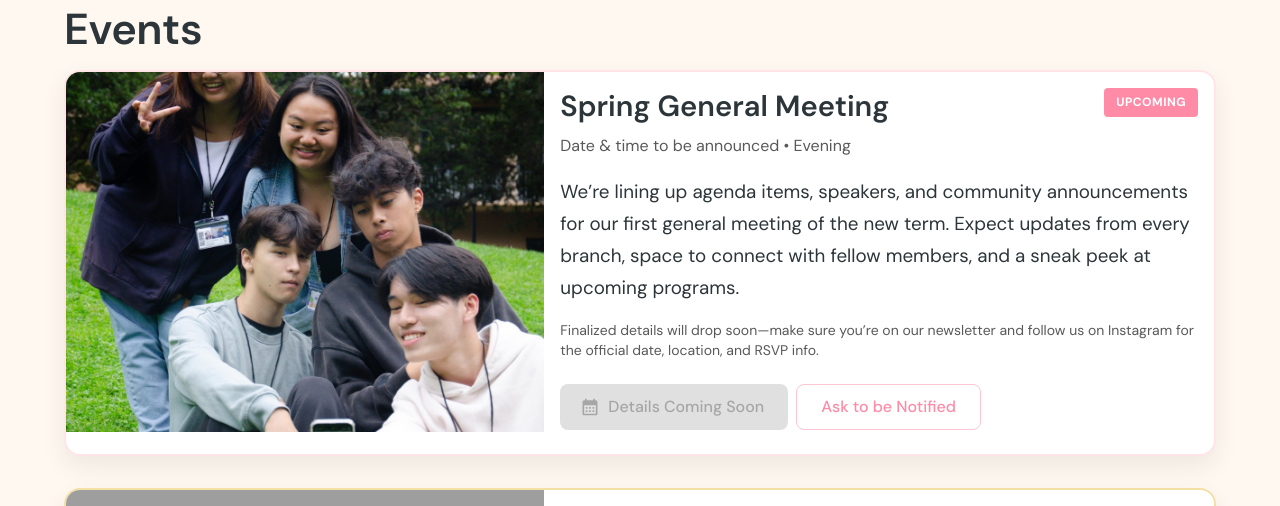
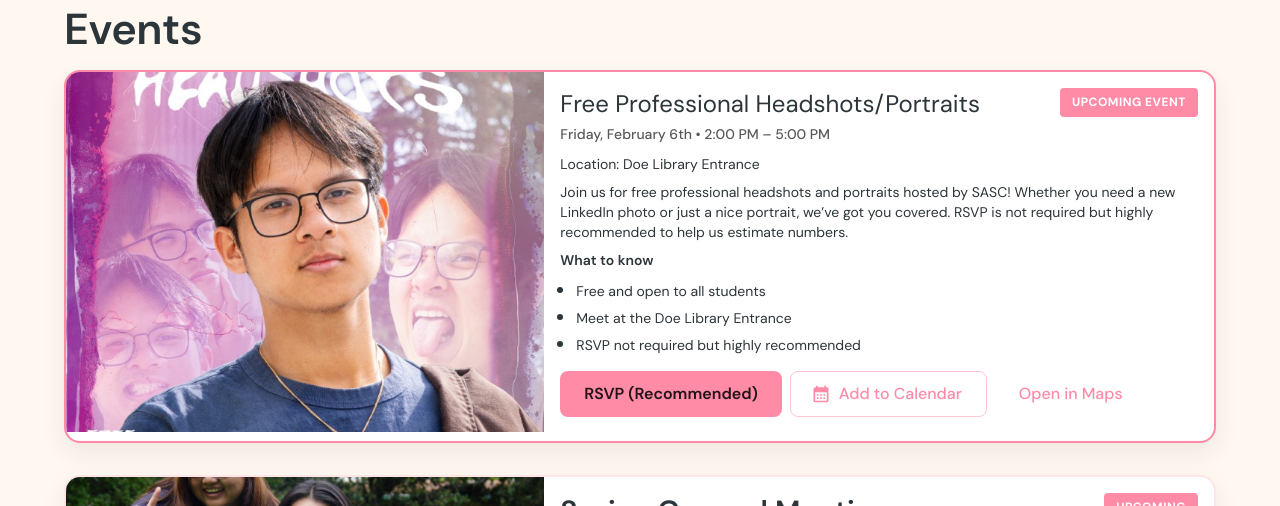
Before and after one commit to khoaang/ucbsasc, a React (Vite) app: page /events in a window 1280 px wide. Shown: the part 125-631 px from the top of the page. Built offline with nearby package versions, Linux system fonts and the light colour scheme; no server answers; grey boxes are pictures that could not be loaded.

Commit message:
Add upcoming event: Include Professional Headshots event for February 2026 in Events component

```diff
--- /dev/null
+++ b/src/components/events/ProfessionalHeadshotsFeb2026.tsx
@@ -0,0 +1,216 @@
+import { Box, Button, Stack, Typography, TextField, Alert, Dialog, DialogTitle, DialogContent, DialogActions, useTheme, useMediaQuery } from '@mui/material';
+import CalendarMonthIcon from '@mui/icons-material/CalendarMonth';
+import CheckCircleIcon from '@mui/icons-material/CheckCircle';
+import { useState } from 'react';
+import { addEventRsvp } from '../../firebase/rsvps';
+import { auth } from '../../firebase/config';
+import { signInAnonymously } from 'firebase/auth';
+import EventCard from './EventCard';
+
+const ProfessionalHeadshotsFeb2026 = () => {
+  const theme = useTheme();
+  const fullScreen = useMediaQuery(theme.breakpoints.down('sm'));
+
+  const title = 'Free Professional Headshots/Portraits';
+  const location = 'Doe Library Entrance';
+  const details = 'Join us for free professional headshots and portraits hosted by SASC! Whether you need a new LinkedIn photo or just a nice portrait, we’ve got you covered. RSVP is not required but highly recommended to help us estimate numbers.';
+  // Feb 6, 2026 2:00 PM - 5:00 PM PST
+  // 2:00 PM PST = 22:00 UTC (Standard Time)
+  const gcalUrl = `https://calendar.google.com/calendar/render?action=TEMPLATE&text=${encodeURIComponent(title)}&dates=20260206T220000Z/20260207T010000Z&details=${encodeURIComponent(details)}&location=${encodeURIComponent(location)}`;
+  const mapsUrl = `https://www.google.com/maps/search/?api=1&query=${encodeURIComponent('Doe Library UC Berkeley')}`;
+
+  const [open, setOpen] = useState(false);
+  const [name, setName] = useState('');
+  const [email, setEmail] = useState('');
+  const [submitting, setSubmitting] = useState(false);
+  const [success, setSuccess] = useState<boolean>(false);
+  const [error, setError] = useState<string | null>(null);
+
+  const isFirebaseConfigured = Boolean(
+    import.meta.env.VITE_FIREBASE_API_KEY &&
+    import.meta.env.VITE_FIREBASE_PROJECT_ID &&
+    import.meta.env.VITE_FIREBASE_APP_ID
+  );
+
+  const handleClickOpen = () => {
+    setOpen(true);
+  };
+
+  const handleClose = () => {
+    setOpen(false);
+    // Only reset form if successful to allow correction of errors without retyping
+    if (success) {
+      setTimeout(() => {
+        setSuccess(false);
+        setName('');
+        setEmail('');
+        setError(null);
+      }, 500); // Small delay to avoid flashing content during close
+    }
+  };
+
+  const handleSubmit = async (e: React.FormEvent) => {
+    e.preventDefault();
+    setError(null);
+
+    if (!name.trim() || !email.trim()) {
+      setError('Please enter your name and email.');
+      return;
+    }
+    try {
+      setSubmitting(true);
+      if (!auth.currentUser) {
+        try { await signInAnonymously(auth); } catch (authErr: any) {
+          console.error('Anonymous auth failed:', authErr?.code, authErr?.message, authErr);
+        }
+      }
+      await addEventRsvp('professional-headshots-2026-02-06', name.trim(), email.trim());
+      setSuccess(true);
+    } catch (err: any) {
+      console.error('RSVP submit failed:', err?.code, err?.message, err);
+      setError(`${err?.code || 'Error'}: ${err?.message || 'Something went wrong. Please try again.'}`);
+    } finally {
+      setSubmitting(false);
+    }
+  };
+
+  return (
+    <EventCard
+      statusLabel="UPCOMING EVENT"
+      statusBgColor="primary.main"
+      borderColor="primary.main"
+      image={{ src: '/headshots-feb6.png', alt: 'Free Professional Headshots Flyer' }}
+    >
+      <Box>
+        <Typography variant="h5" component="h2" sx={{ mb: 0.5 }}>
+          {title}
+        </Typography>
+        <Typography variant="subtitle2" color="text.secondary" sx={{ mb: 1 }}>
+          Friday, February 6th • 2:00 PM – 5:00 PM
+        </Typography>
+        <Typography variant="body2" sx={{ mb: 1 }}>
+          Location: {location}
+        </Typography>
+        <Typography variant="body2" sx={{ mb: 1 }}>
+          {details}
+        </Typography>
+        <Box sx={{ mb: 1.5 }}>
+          <Typography variant="body2" sx={{ fontWeight: 600, mb: 0.5 }}>What to know</Typography>
+          <Box component="ul" sx={{ pl: 2, m: 0 }}>
+            <li><Typography variant="body2">Free and open to all students</Typography></li>
+            <li><Typography variant="body2">Meet at the Doe Library Entrance</Typography></li>
+            <li><Typography variant="body2">RSVP not required but highly recommended</Typography></li>
+          </Box>
+        </Box>
+      </Box>
+      <Stack direction={{ xs: 'column', sm: 'row' }} spacing={1} sx={{ mt: 2 }}>
+        <Button
+          variant="contained"
+          color="primary"
+          onClick={handleClickOpen}
+          disabled={!isFirebaseConfigured}
+          sx={{ fontWeight: 600 }}
+        >
+          RSVP (Recommended)
+        </Button>
+        <Button variant="outlined" color="primary" href={gcalUrl} target="_blank" startIcon={<CalendarMonthIcon />}>
+          Add to Calendar
+        </Button>
+        <Button variant="text" color="primary" href={mapsUrl} target="_blank">
+          Open in Maps
+        </Button>
+      </Stack>
+
+      {!isFirebaseConfigured && (
+        <Alert severity="warning" sx={{ mb: 1.5, mt: 1.5 }}>
+          RSVP temporarily unavailable. Site configuration is incomplete.
+        </Alert>
+      )}
+
+      {/* RSVP Modal */}
+      <Dialog
+        open={open}
+        onClose={handleClose}
+        fullScreen={fullScreen}
+        maxWidth="xs"
+        fullWidth
+        PaperProps={{
+          sx: {
+            borderRadius: 2,
+            p: 1
+          }
+        }}
+      >
+        {!success ? (
+          <Box component="form" onSubmit={handleSubmit}>
+            <DialogTitle sx={{ pb: 1 }}>
+              RSVP
+              <Typography variant="subtitle2" color="text.secondary" sx={{ mt: 0.5, fontWeight: 400 }}>
+                {title}
+              </Typography>
+            </DialogTitle>
+            <DialogContent>
+              <Typography variant="body2" color="text.secondary" paragraph>
+                RSVP is not required to attend, but helps us prepare for the event.
+              </Typography>
+              <TextField
+                autoFocus
+                margin="dense"
+                label="Full Name"
+                type="text"
+                fullWidth
+                variant="outlined"
+                value={name}
+                onChange={(e) => setName(e.target.value)}
+                disabled={submitting}
+              />
+              <TextField
+                margin="dense"
+                label="Email Address"
+                type="email"
+                fullWidth
+                variant="outlined"
+                value={email}
+                onChange={(e) => setEmail(e.target.value)}
+                disabled={submitting}
+                sx={{ mt: 2 }}
+              />
+              {error && (
+                <Alert severity="error" sx={{ mt: 2 }}>
+                  {error}
+                </Alert>
+              )}
+            </DialogContent>
+            <DialogActions sx={{ px: 3, pb: 2 }}>
+              <Button onClick={handleClose} color="inherit" disabled={submitting}>
+                Cancel
+              </Button>
+              <Button type="submit" variant="contained" disabled={submitting}>
+                {submitting ? 'Submitting...' : 'Confirm RSVP'}
+              </Button>
+            </DialogActions>
+          </Box>
+        ) : (
+          <Box sx={{ p: 2, textAlign: 'center' }}>
+             <DialogContent sx={{ display: 'flex', flexDirection: 'column', alignItems: 'center', py: 4 }}>
+              <CheckCircleIcon color="success" sx={{ fontSize: 64, mb: 2 }} />
+              <Typography variant="h5" gutterBottom>
+                You're all set!
+              </Typography>
+              <Typography variant="body1" color="text.secondary">
+                Thanks for RSVPing to {title}. See you there!
+              </Typography>
+            </DialogContent>
+            <DialogActions sx={{ justifyContent: 'center', pb: 2 }}>
+              <Button onClick={handleClose} variant="contained" autoFocus>
+                Close
+              </Button>
+            </DialogActions>
+          </Box>
+        )}
+      </Dialog>
+    </EventCard>
+  );
+};
+
+export default ProfessionalHeadshotsFeb2026;
--- a/src/pages/Events.tsx
+++ b/src/pages/Events.tsx
@@ -11,10 +11,12 @@ import SEAHistoryWorkshop from '../components/events/SEAHistoryWorkshop';
 import AnniversaryRecap from '../components/events/AnniversaryRecap';
 import UpcomingGeneralMeeting from '../components/events/UpcomingGeneralMeeting';
 import BondingEventPreview from '../components/events/BondingEventPreview';
+import ProfessionalHeadshotsFeb2026 from '../components/events/ProfessionalHeadshotsFeb2026';
 
 const Events = () => {
   // Define events with dates so we can auto-sort
   const upcomingEvents: { date: Date; key: string; render: () => JSX.Element }[] = [
+    { date: new Date('2026-02-06T14:00:00-08:00'), key: 'headshots-feb-2026', render: () => <ProfessionalHeadshotsFeb2026 /> },
     { date: new Date('2026-02-10T19:00:00-08:00'), key: 'gm-2026-spring', render: () => <UpcomingGeneralMeeting /> },
     { date: new Date('2026-02-21T18:30:00-08:00'), key: 'bonding-2026', render: () => <BondingEventPreview /> },
   ];
```
Also changed, not shown: public/headshots-feb6.png (added).
